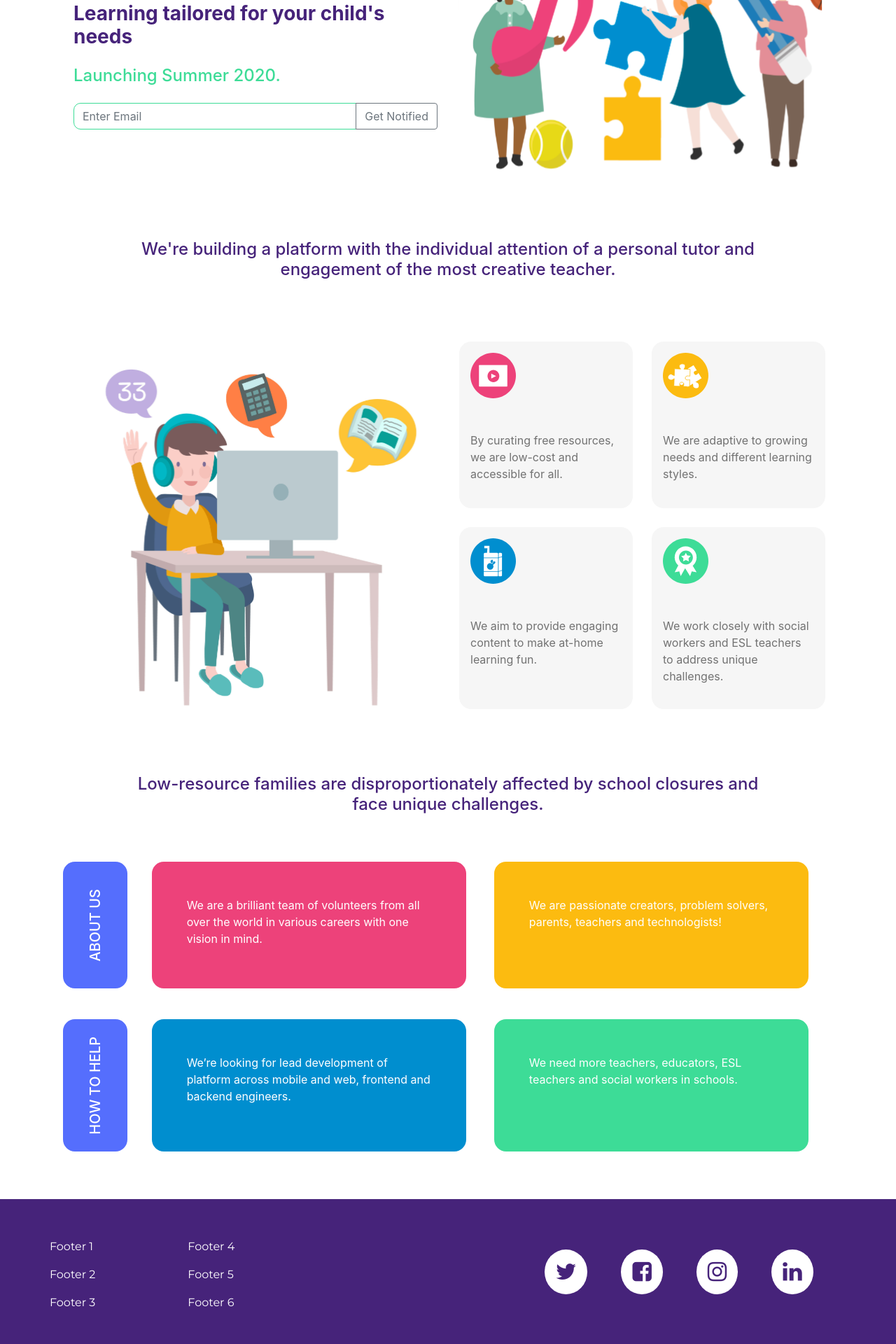
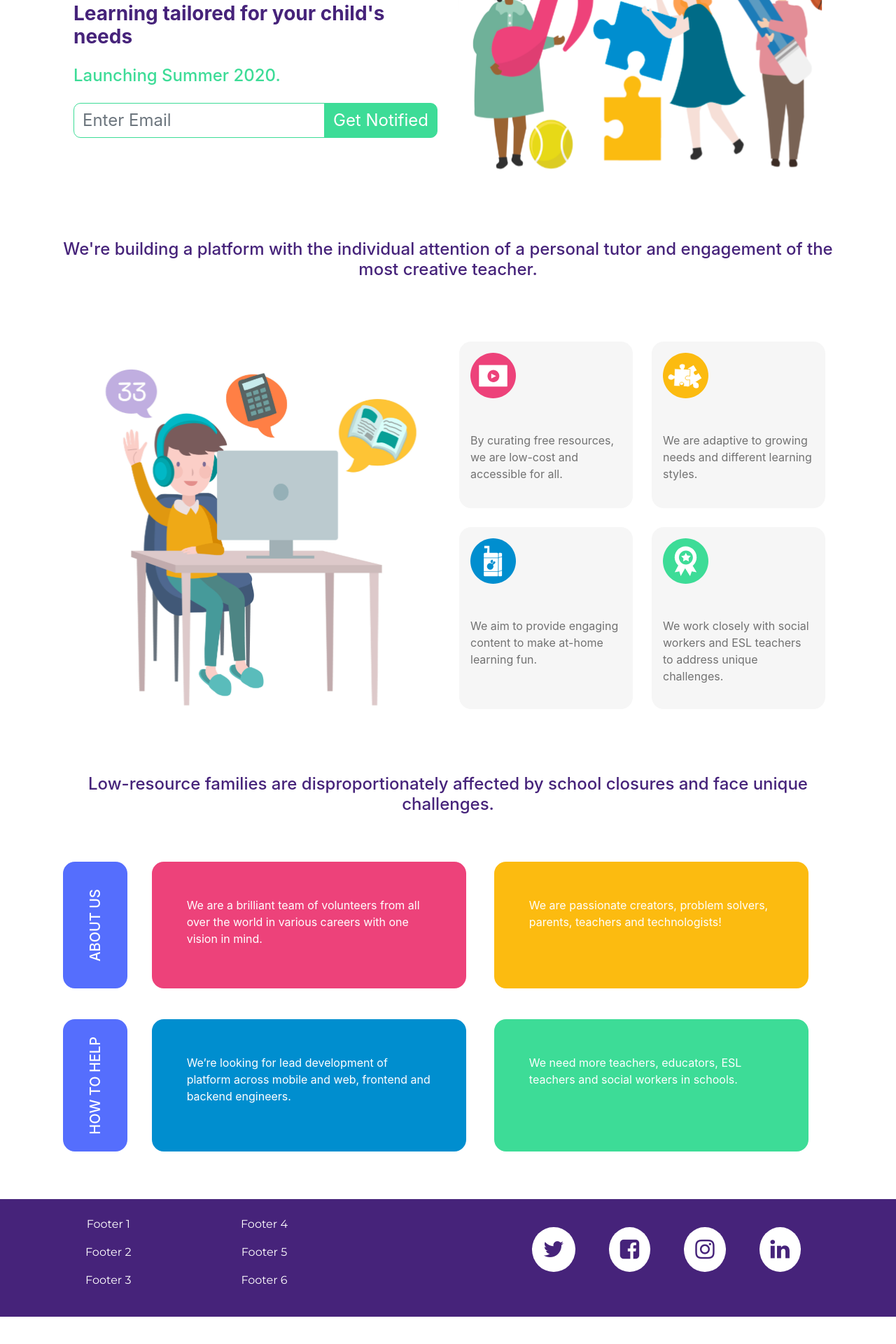
Before and after one commit to eden-learning/eden-client, a React (Create React App) app: page / in a window 1280 px wide. Shown: the part 250-2170 px from the top of the page at 70% size. After the commit the page ends 2131 px from the top, so only its background shows below. Built offline with nearby package versions, Linux system fonts and the light colour scheme.

Commit message:
style: make footer and other sections mobile responsive

```diff
--- a/src/components/SectionThree.js
+++ b/src/components/About.js
@@ -1,9 +1,9 @@
 import React from 'react';
-import '../styles/SectionThree.css';
+import '../styles/About.css';
 
-function SectionThree() {
+function About() {
   return (
-    <section className="section-three  container">
+    <section className="about-section  container">
       <div className="row mb-1">
         <div className="col-2 col-md-1 box-violet">
           <h5 className="vertical-box-header about">ABOUT US</h5>
@@ -42,4 +42,4 @@ function SectionThree() {
   );
 }
 
-export default SectionThree;
+export default About;
--- a/src/components/App.js
+++ b/src/components/App.js
@@ -1,7 +1,7 @@
 import React from 'react';
 import HeroSection from './HeroSection';
-import SectionTwo from './SectionTwo';
-import SectionThree from './SectionThree';
+import Platform from './Platform';
+import About from './About';
 import Navbar from './Navbar';
 import Footer from './Footer';
 import '../styles/App.css';
@@ -11,8 +11,8 @@ function App() {
     <div className="App">
       <Navbar />
       <HeroSection />
-      <SectionTwo />
-      <SectionThree />
+      <Platform />
+      <About />
       <Footer />
     </div>
   );
--- a/src/components/Footer.js
+++ b/src/components/Footer.js
@@ -4,9 +4,10 @@ import '../styles/Footer.css';
 export default function Footer() {
   return (
     <div>
-      <footer className="container-fluid p-5 mt-5">
-        <div className="row justify-content-around">
-          <ul className="col-sm-2 list-unstyled">
+      <footer className="container-fluid p-3 mt-5">
+        <div className="row">
+          <div className="row col-lg-6 text-center">
+            <ul className="col col-lg-5 list-unstyled">
               <li className="p-2">
                 <a className="text-white" href="#footer1">
                   Footer 1
@@ -23,7 +24,7 @@ export default function Footer() {
                 </a>
               </li>
             </ul>
-          <ul className="col-sm-2 list-unstyled">
+            <ul className="col col-lg-4 list-unstyled">
               <li className="p-2">
                 <a className="text-white" href="#footer4">
                   Footer 4
@@ -40,7 +41,9 @@ export default function Footer() {
                 </a>
               </li>
             </ul>
-          <div className="col-md-5 justify-content-end ml-auto">
+          </div>
+
+          <div className="col-lg-6 text-center">
             <a href="#twitter">
               <i className="fa fa-twitter rounded-circle fa-2x bg-white m-4 p-3" />
             </a>
--- a/src/components/SectionTwo.js
+++ b/src/components/Platform.js
@@ -5,13 +5,13 @@ import iconVideo from '../assets/icon-video.svg';
 import iconJigsaw from '../assets/icon-jigsaw.svg';
 import iconJuicebox from '../assets/icon-juicebox.svg';
 import iconRibbon from '../assets/icon-ribbon.svg';
-import '../styles/SectionTwo.css';
+import '../styles/Platform.css';
 
-function SectionTwo() {
+function Platform() {
   return (
-    <section id="platform" className="SectionTwo container">
+    <section id="platform" className="container">
       <div className="text-center">
-        <h4 className="section-2-text-block py-4 my-1 my-sm-5">
+        <h4 className="platform-text-block py-4 my-1 my-sm-5">
           We&apos;re building a platform with the individual attention of a
           personal tutor and engagement of the most creative teacher.
         </h4>
@@ -45,7 +45,7 @@ function SectionTwo() {
             </div>
           </div>
         </div>
-        <div className="section2-img-wrapper align-self-center p-3 col-lg-6 order-lg-1">
+        <div className="platform-img-wrapper align-self-center p-3 col-lg-6 order-lg-1">
           <img
             src={studentImg}
             alt="student sitting at computer with hand raised"
@@ -53,7 +53,7 @@ function SectionTwo() {
         </div>
       </div>
       <div className="text-align-center">
-        <h4 className="section-2-text-block py-4 my-1 my-sm-4">
+        <h4 className="platform-text-block py-4 my-1 my-sm-4">
           Low-resource families are disproportionately affected by school
           closures and face unique challenges.
         </h4>
@@ -62,4 +62,4 @@ function SectionTwo() {
   );
 }
 
-export default SectionTwo;
+export default Platform;
--- a/src/styles/SectionThree.css
+++ b/src/styles/About.css
@@ -7,7 +7,7 @@
   --fc-white: #ffffff;
 }
 
-.section-three {
+.about-section {
   color: var(--fc-white);
 }
 
--- a/src/styles/HeroSection.css
+++ b/src/styles/HeroSection.css
@@ -12,6 +12,7 @@
 .form-control {
   border-radius: 0.625rem;
   border: 1px solid #3ddc97;
+  font-size: 1.5rem;
 }
 .form-container {
   max-width: 50%;
@@ -27,6 +28,27 @@
 .btn-secondary {
   border-color: #3ddc97;
   color: #ffffff;
+}
+.btn {
+  background-color: #3ddc97;
+  color: #ffffff;
+  font-size: 1.5rem;
+  border-radius: 0.625rem;
+}
+.form-control:focus {
+  border-color: #249765;
+  box-shadow: 0 0 0 0.2rem #8cd6b6;
+}
+.btn-outline-secondary:focus {
+  box-shadow: 0 0 0 0.2rem #249765;
+}
+.btn-outline-secondary:hover {
+  background-color: #249765;
+  border-color: #249765;
+  color: #ffffff;
+}
+.btn-outline-secondary {
+  border-color: #3ddc97;
 }
 .hero-img img {
   width: inherit;
@@ -57,9 +79,9 @@
   }
 
   .input-group > .input-group-append > .btn {
-    border-top-left-radius: 0.25rem;
-    border-bottom-left-radius: 0.25rem;
-    border-radius: 0.25rem;
+    border-top-left-radius: 0.625rem;
+    border-bottom-left-radius: 0.625rem;
+    border-radius: 0.625rem;
     width: 100%;
   }
 }
--- a/src/styles/SectionTwo.css
+++ b/src/styles/Platform.css
@@ -1,14 +1,14 @@
-.section2-img-wrapper {
+.platform-img-wrapper {
   max-height: 586px;
   display: flex;
   justify-content: center;
 }
 
-.section2-img-wrapper img {
+.platform-img-wrapper img {
   max-width: 100%;
 }
 
-.section-2-text-block {
+.platform-text-block {
   color: #46237a;
   text-align: center;
 }
```
Lines whose indentation alone changed are shown as unchanged.
